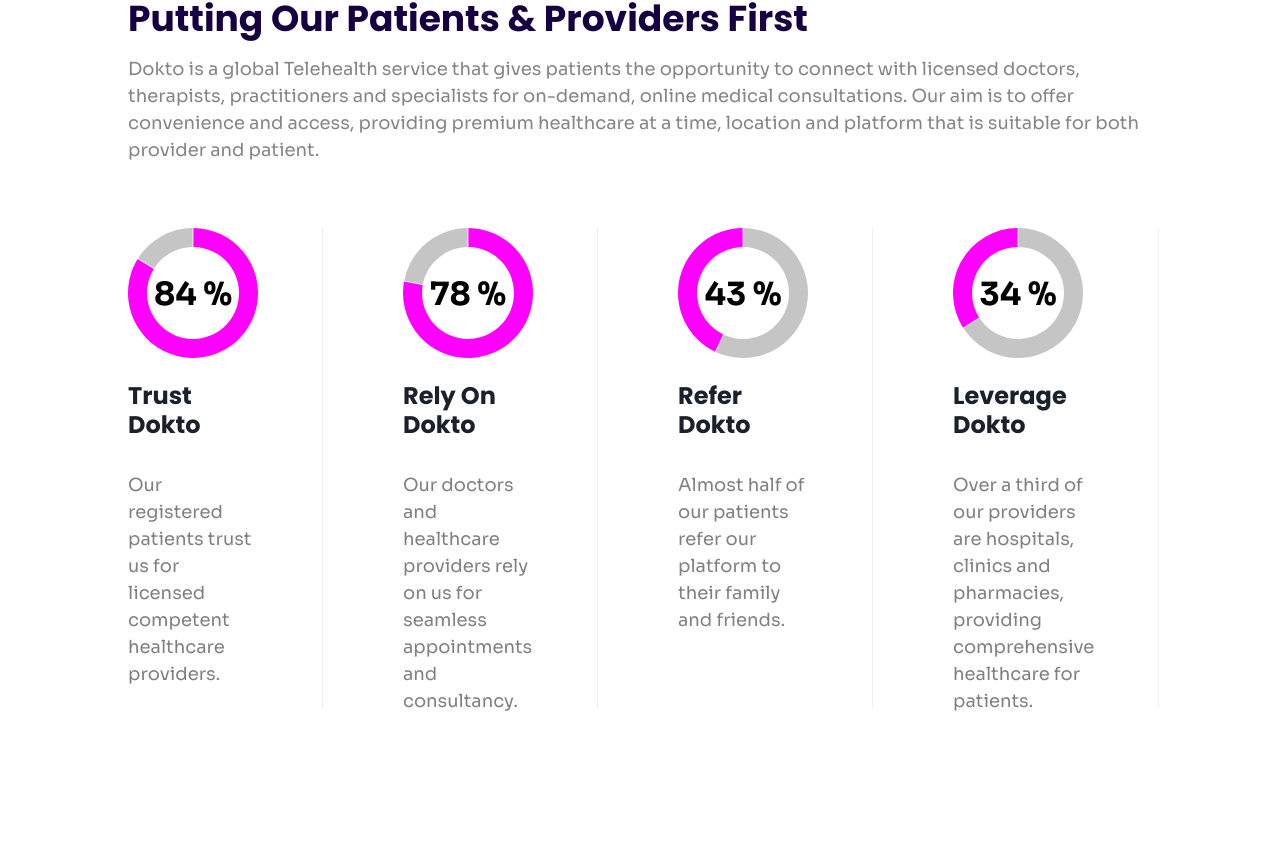
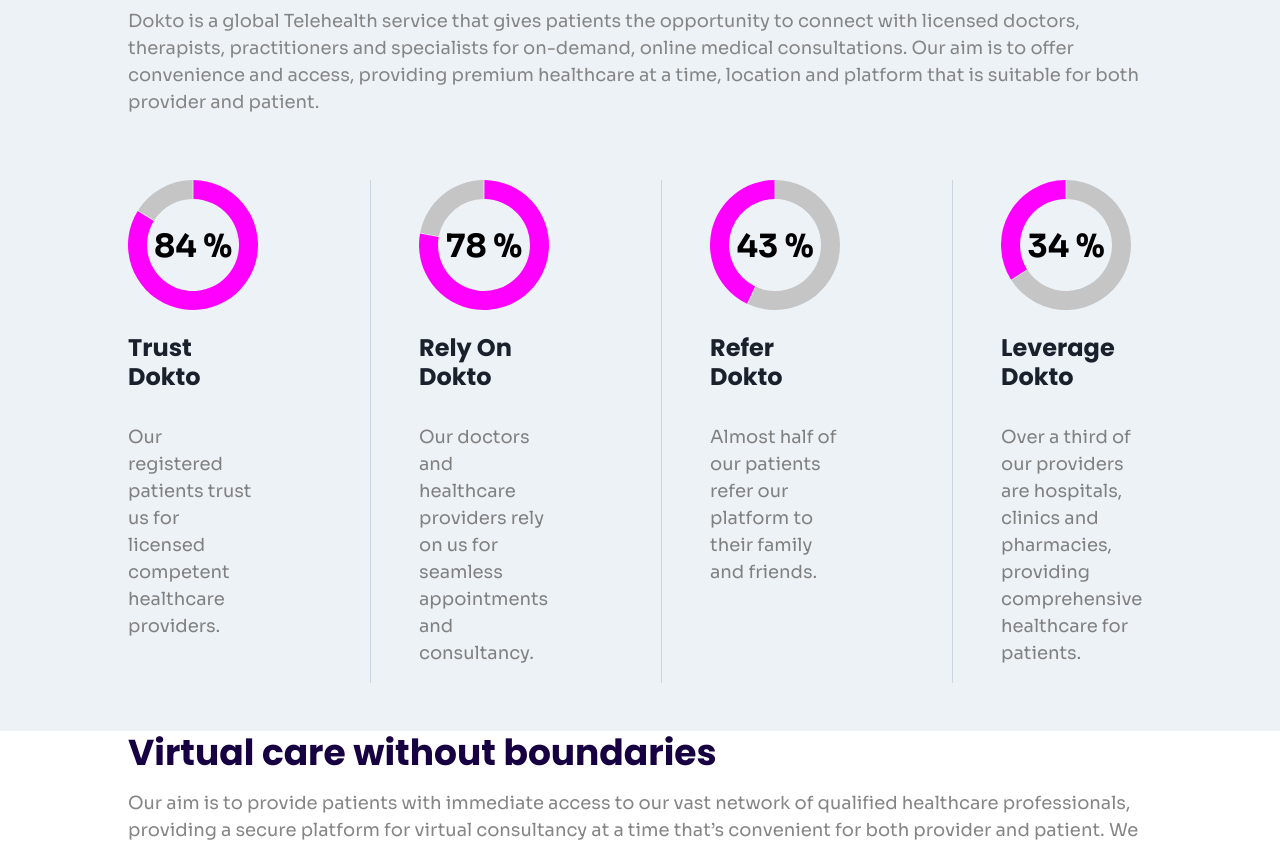
Before and after one commit to leveorxyz/dokto-frontend, a React (Create React App) app: page /about in a window 1280 px wide. Shown: the part 1514-2360 px from the top of the page. Built offline with nearby package versions, Linux system fonts and the light colour scheme.

Commit message:
Fix dividers and some styles

```diff
--- a/src/components/about_us/MemberEngagement.tsx
+++ b/src/components/about_us/MemberEngagement.tsx
@@ -1,46 +1,39 @@
-/* eslint-disable max-len */
-import React from "react";
-import { Box, Heading, Divider } from "@chakra-ui/react";
+import {
+  Box, Heading, Stack, StackDivider,
+} from "@chakra-ui/react";
+
 import MemberPie from "./MemberPie";
 import { SpacedContainer } from "../common/Containers";
 import PieDescription from "./PieDescription";
 
-const DividerLine = () => (
-  <Divider
-    orientation="vertical"
-    h="30rem"
-    px="10"
-    display={{
-      sm: "none", md: "block", lg: "block", xl: "block", base: "none",
-    }}
-  />
-);
-
 const MemberEngagementDoctor = () => (
-  <SpacedContainer py={24}>
+  <Box bg="gray.100">
+    <SpacedContainer py={12}>
       <Heading as="h2" color="#170041" fontWeight="bold" fontSize="4xl" mb="4">Putting Our Patients &amp; Providers First</Heading>
-    <Box mb="16" fontSize="lg" color="#858585">Dokto is a global Telehealth service that gives patients the opportunity to connect with licensed doctors, therapists, practitioners and specialists for on-demand, online medical consultations. Our aim is to offer convenience and access, providing premium healthcare at a time, location and platform that is suitable for both provider and patient.</Box>
-    <Box
-      d="flex"
-      flexDir={{
-        sm: "column", md: "row", lg: "row", xl: "row", base: "column",
-      }}
-      borderColor="#bfbfbf"
-    >
+      <Box mb="16" fontSize="lg" color="#858585">
+        Dokto is a global Telehealth service that gives patients the opportunity to connect
+        with licensed doctors, therapists, practitioners and specialists for on-demand, online
+        medical consultations. Our aim is to offer convenience and access, providing premium
+        healthcare at a time, location and platform that is suitable for both
+        provider and patient.
+      </Box>
+      <Stack direction={["column", "column", "row", "row", "row"]} spacing={12} divider={<StackDivider borderColor="gray.300" />}>
         {PieDescription.map(
           ({
             title, data, lParcentage, sParcentage,
           }) => (
-          <Box key={title} d="flex" flexDir="row">
-            <Box flex="1" mb="4">
-              <MemberPie title={title} lParcentage={lParcentage} sParcentage={sParcentage} description={data} />
-            </Box>
-            <DividerLine />
-          </Box>
+            <MemberPie
+              key={title}
+              title={title}
+              lParcentage={lParcentage}
+              sParcentage={sParcentage}
+              description={data}
+            />
           ),
         )}
+      </Stack>
+    </SpacedContainer>
   </Box>
-  </SpacedContainer>
+);
 
-);
 export default MemberEngagementDoctor;
```
Lines whose indentation alone changed are shown as unchanged.
